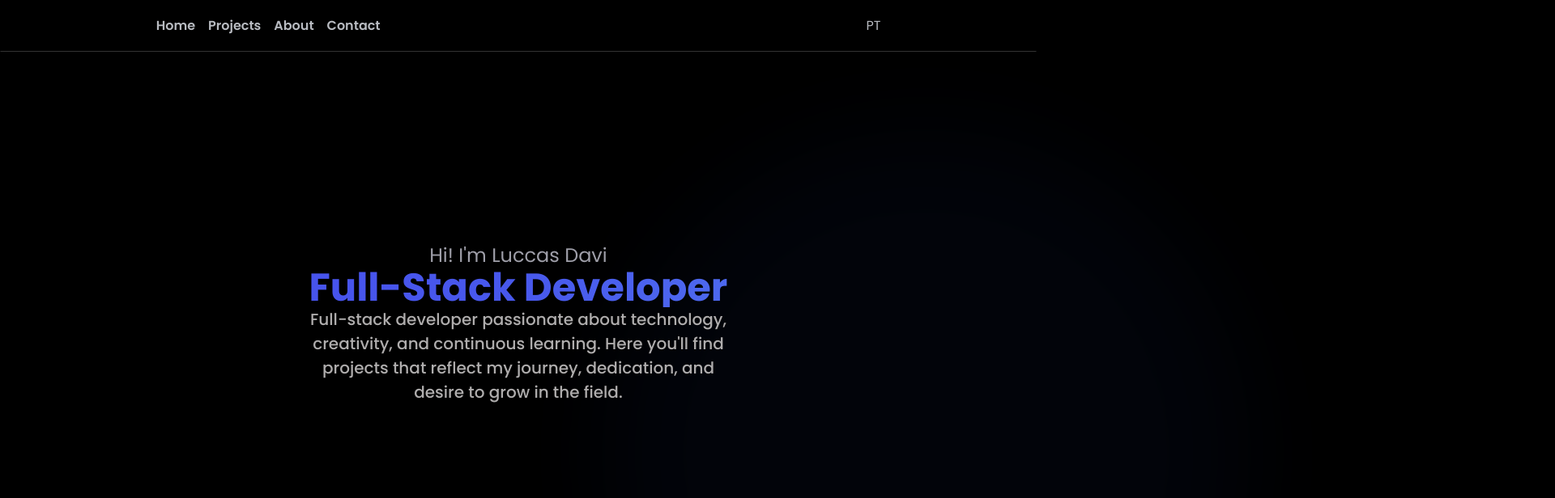
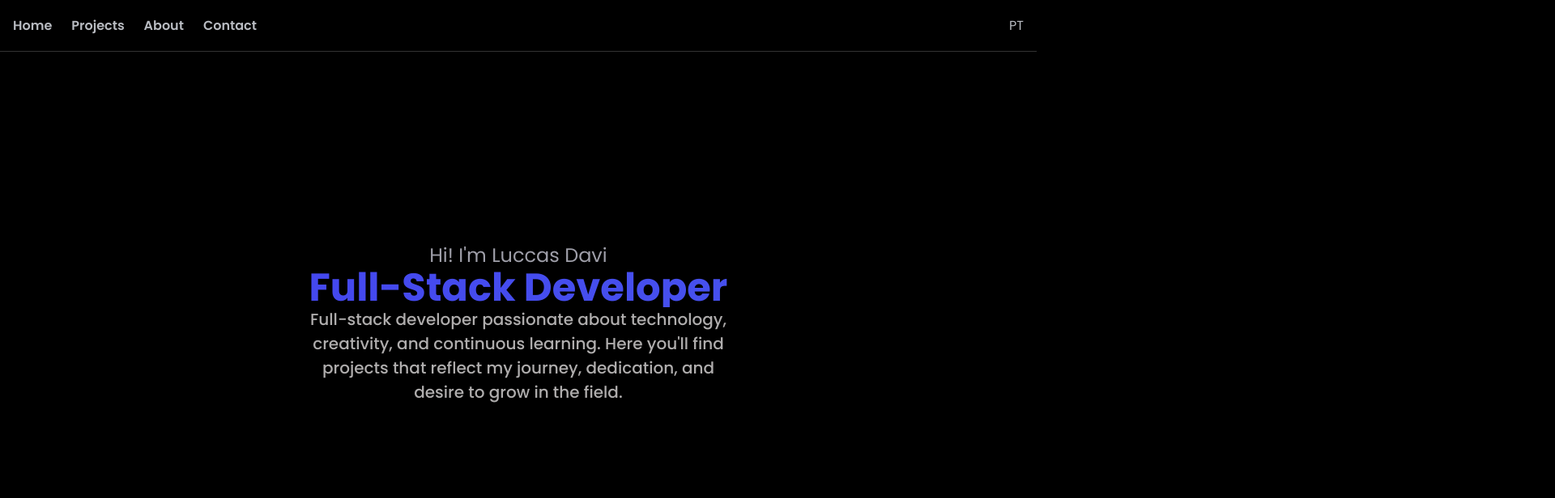
Before and after one commit to davittiw/portifolio-davittiw, a React (Vite) app: page / in a window 1280 px wide. Shown: the top 616 px of the page at 81% size, 1920 px wide, since content can reach past the window. Built offline with nearby package versions, Linux system fonts and the light colour scheme.

Commit message:
correct navigation

```diff
--- a/src/components/header/Navbar.tsx
+++ b/src/components/header/Navbar.tsx
@@ -1,45 +1,45 @@
+import { useState } from "react";
 import Language from "./Language.js";
-import { useTranslation } from "react-i18next"; // Importando o hook de tradução
+import { useTranslation } from "react-i18next";
 import { Link } from "react-router";
 
 function Navbar() {
-  const { t } = useTranslation(); // Hook para tradução
+  const { t } = useTranslation();
+  const [isOpen, setIsOpen] = useState(false);
 
   return (
-    <header className="w-full fixed classe-livre border-1 border-b-white/20 h-16 backdrop-blur-sm z-10">
-      <div className="w-[90%] md:w-[80%] lg:w-[70%] p-2 sm:p-0 flex flex-row justify-between items-center">
-        <nav className="font-semibold w-[80%] md:w-[60%] xl:w-[25%] classe-livre">
-          <ul className="flex flex-row w-full justify-around md:space-x-4">
+    <header className="fixed top-0 left-0 w-full border-b border-white/20 h-16 backdrop-blur-sm z-[60]">
+
+      <div className="max-w-screen-xl mx-auto w-full px-4 h-full flex justify-between items-center">
+
+        <nav className="flex font-semibold">
+          <ul className="flex flex-row gap-6 items-center text-white">
             <li>
-              <a href="/home" className="nav-item">
+              <a href="/" className="nav-item">
                 {t("Nav.home")}
               </a>
             </li>
-
             <li>
-              <Link to={"/home#projects"} className="nav-item">
+              <Link to="/#projects" className="nav-item">
                 {t("Nav.projects")}
               </Link>
             </li>
-
             <li>
               <a href="/about" className="nav-item">
                 {t("Nav.sobre")}
               </a>
             </li>
-
             <li>
-              <a href="/home#contact" className="nav-item">
+              <a href="/#contact" className="nav-item">
                 {t("Nav.contato")}
               </a>
             </li>
-
           </ul>
         </nav>
 
-      <Language />
+        <Language />
+      </div>
 
-      </div>
     </header>
   );
 }
--- a/src/components/home-folder/contact/Contact.tsx
+++ b/src/components/home-folder/contact/Contact.tsx
@@ -9,9 +9,6 @@ const Contact = () => {
         <ContactForm />
         <ContactSocial />
       </div>
-
-      <span className="bg-blue-900 blur-3xl rounded-full hidden xl:block absolute top-900 left-330 w-200 h-200 -z-10 filter opacity-7"></span>
-      <span className="bg-blue-900 blur-3xl rounded-full hidden xl:block absolute top-950 left-30 w-200 h-200 -z-10 filter opacity-7"></span>
     </section>
   );
 }
--- a/src/components/home-folder/landing/Inicio.tsx
+++ b/src/components/home-folder/landing/Inicio.tsx
@@ -30,8 +30,6 @@ const Inicio = () => {
           keyboard_arrow_down
         </span>
       </a>
-
-      <span className="bg-blue-900 blur-3xl rounded-full hidden xl:block absolute top-40 left-170 w-200 h-200 -z-10 filter opacity-7"></span>
     </section>
   );
 };
--- a/src/components/home-folder/project/ProjectSection.tsx
+++ b/src/components/home-folder/project/ProjectSection.tsx
@@ -8,7 +8,7 @@ const ProjectSection = () => {
   return (
     <section
       id="projects"
-      className="w-full min-h-screen flex flex-col items-center justify-center text-white gap-5"
+      className="w-[90%] min-h-screen flex flex-col items-center justify-center text-white gap-5"
     >
       <div className="info text-center w-[90%] md:w-[80%] xl:w-[40%] z-5 flex items-center justify-center flex-col">
         <h1 className="titulo-responsivo mb-2">{t("Projects.title")}</h1>
@@ -16,8 +16,6 @@ const ProjectSection = () => {
       </div>
 
       <ProjectsCarousel />
-
-      <span className="bg-blue-900 blur-3xl rounded-full hidden xl:block absolute top-690 left-200 w-200 h-200 -z-10 filter opacity-7"></span>
     </section>
   );
 };
--- a/src/components/home-folder/tech-stack/Tech.jsx
+++ b/src/components/home-folder/tech-stack/Tech.jsx
@@ -23,9 +23,6 @@ function Tech() {
             <Stat end={1} suffix="+" label={t("Tech.stats-year")} />
           </div>
         </div>
-
-        <span className="bg-blue-900 blur-3xl rounded-full hidden xl:block absolute top-80 left-330 w-200 h-200 -z-10 filter opacity-7"></span>
-        <span className="bg-blue-900 blur-3xl rounded-full hidden xl:block absolute top-0 left-0 w-200 h-200 -z-10 filter opacity-7"></span>
       </section>
     </>
   );
--- a/src/components/sobre-folder/about/Sobre.tsx
+++ b/src/components/sobre-folder/about/Sobre.tsx
@@ -21,8 +21,6 @@ function Sobre() {
         <h2 className="titulo-responsivo">{t("About.title")}</h2>
         <p className="subtitulos">{t("About.description")}</p>
       </div>
-
-      <span className="bg-blue-900 blur-3xl rounded-full hidden xl:block absolute top-45 left-199 w-200 h-200 -z-10 filter opacity-7"></span>
     </section>
   );
 }
--- a/src/components/sobre-folder/education/EducationSec.tsx
+++ b/src/components/sobre-folder/education/EducationSec.tsx
@@ -18,9 +18,6 @@ const EducationSec = () => {
 
         <Education />
       </div>
-
-      <span className="bg-blue-900 blur-3xl hidden rounded-full xl:block absolute top-300 left-350 w-200 h-200 -z-10 filter opacity-7"></span>
-      <span className="bg-blue-900 blur-3xl hidden rounded-full xl:block absolute top-450 left-50 w-200 h-200 -z-10 filter opacity-7"></span>
     </section>
   );
 };
--- a/src/components/ui/phase.tsx
+++ b/src/components/ui/phase.tsx
@@ -7,8 +7,8 @@ const phase = () => {
   return (
     <div className="h-96 w-full classe-livre">
       <figure className="text-white classe-livre flex-col gap-10">
-        <span className="bg-blue-600 w-50 md:w-100 h-0.5 absolute top-370"></span>
-        <span className="bg-blue-600 w-50 md:w-100 h-0.5 absolute top-300"></span>
+        <span className="bg-blue-600 w-50 md:w-100 h-0.5 absolute top-230 md:top-250"></span>
+        <span className="bg-blue-600 w-50 md:w-100 h-0.5 absolute top-280 md:top-300"></span>
 
         <blockquote className="titulo-responsivo italic text-center">
           "{t("About.phase")}"
--- a/src/pages/Home.tsx
+++ b/src/pages/Home.tsx
@@ -23,7 +23,7 @@ export default function Home() {
 
   return (
     <>
-      <main id="home" className="w-full min-h-screen classe-livre flex-col ">
+      <main id="home" className="w-full min-h-screen classe-livre flex-col">
         <div className="w-full min-h-screen classe-livre flex-col ">
           <Inicio />
           <Tech />
```
